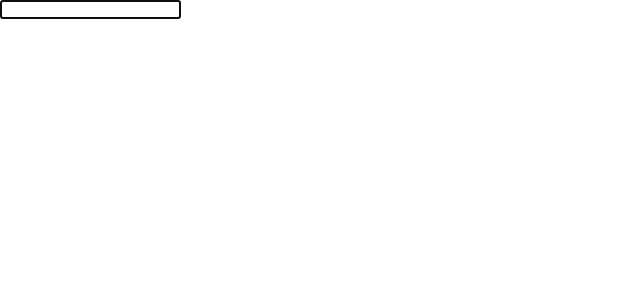
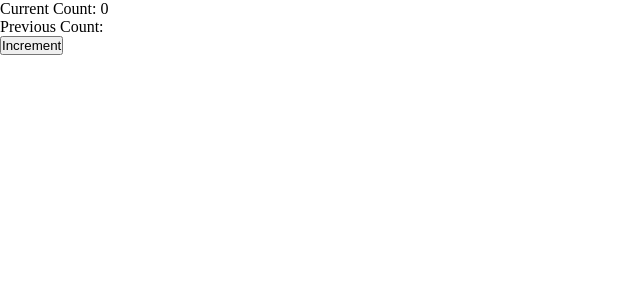
Before and after one commit to aajy/react, a React (Create React App) app: page / in a window 1280 px wide. Shown: the top 300 px of the page, without its empty margins (0-640 px from the left). Built offline with nearby package versions, Linux system fonts and the light colour scheme.

Commit message:
useRef 예시 2. state가set함수에 의해 바뀌어서 랜더링 되기 전에 현재 state값을 저장하는용도

```diff
--- a/src/App.jsx
+++ b/src/App.jsx
@@ -1,15 +1,22 @@
-import { useEffect, useRef } from 'react';
+import { useEffect, useRef, useState } from 'react';
 import './App.scss';
 export default function App() {
-	console.log('render');
-	let inputRef = useRef(0);
+	const [count, setCount] = useState(0);
+	const prevCountRef = useRef();
 
 	useEffect(() => {
-		inputRef.current.focus();
-	}, []);
+		// 컴포넌트가 업데이트될 때마다 현재 상태를 prevCountRef에 저장
+		prevCountRef.current = count;
+	});
+
+	const handleIncrement = () => {
+		setCount(count + 1);
+	};
 	return (
-		<>
-			<input type='text' ref={inputRef} />
-		</>
+		<div>
+			<p>Current Count: {count}</p>
+			<p>Previous Count: {prevCountRef.current}</p>
+			<button onClick={handleIncrement}>Increment</button>
+		</div>
 	);
 }
```
